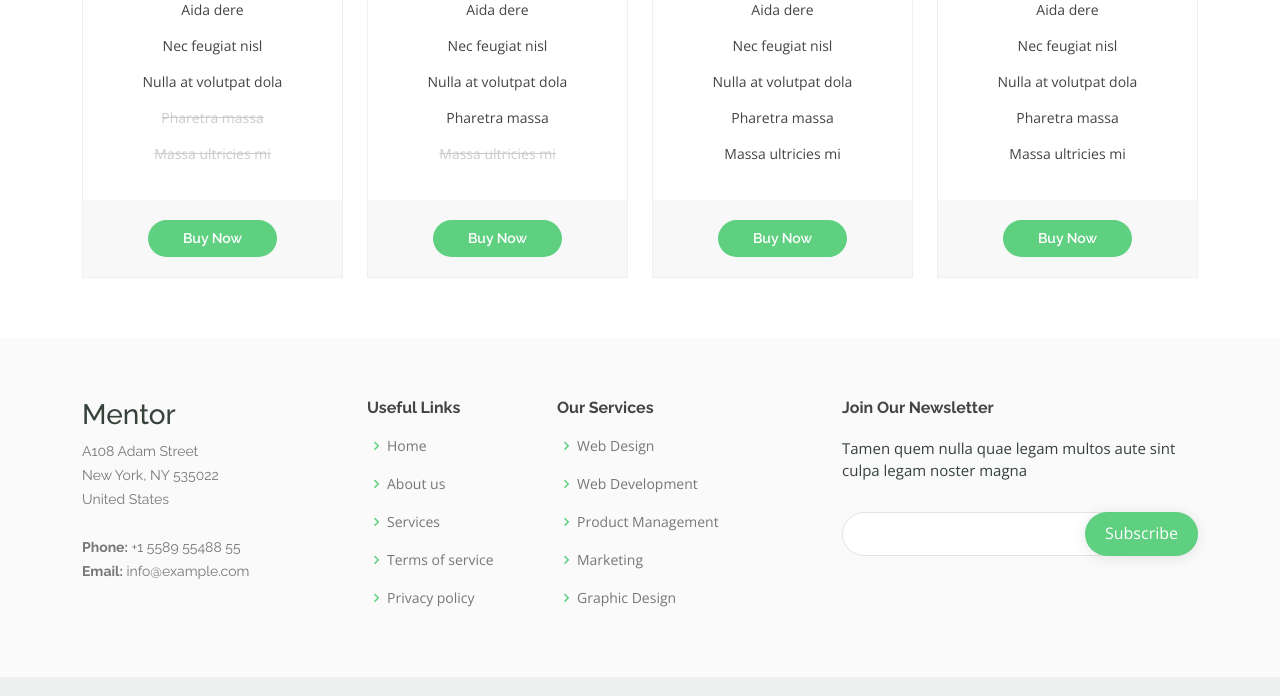
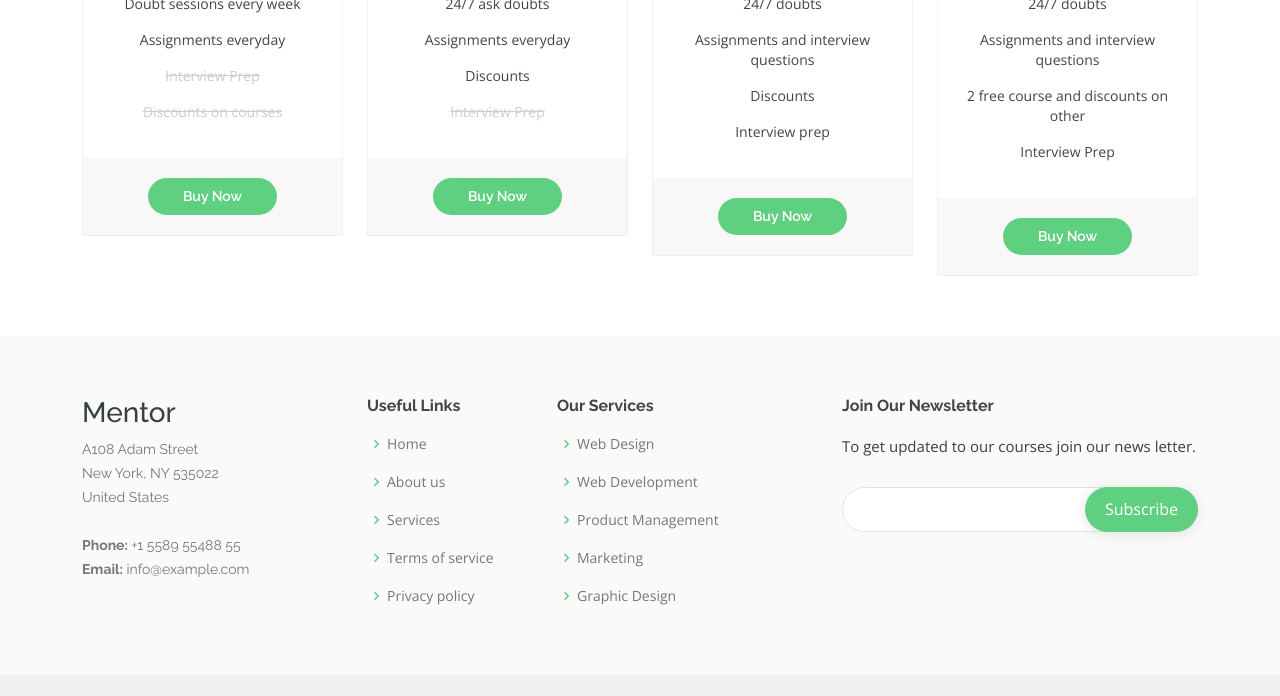
Before and after one commit to shubhp95/final_project_frt, a plain HTML site: page pricing.html in a window 1280 px wide. Shown: the part 425-1121 px from the top of the page. Drawn offline with nearby package versions, Linux system fonts and the light colour scheme.

Commit message:
Update pricing.html

```diff
--- a/pricing.html
+++ b/pricing.html
@@ -82,7 +82,6 @@
     <div class="breadcrumbs" data-aos="fade-in">
       <div class="container">
         <h2>Pricing</h2>
-        <p>Est dolorum ut non facere possimus quibusdam eligendi voluptatem. Quia id aut similique quia voluptas sit quaerat debitis. Rerum omnis ipsam aperiam consequatur laboriosam nemo harum praesentium. </p>
       </div>
     </div><!-- End Breadcrumbs -->
 
@@ -97,11 +96,11 @@
               <h3>Free</h3>
               <h4><sup>$</sup>0<span> / month</span></h4>
               <ul>
-                <li>Aida dere</li>
-                <li>Nec feugiat nisl</li>
-                <li>Nulla at volutpat dola</li>
-                <li class="na">Pharetra massa</li>
-                <li class="na">Massa ultricies mi</li>
+                <li>Self Paced courses</li>
+                <li>Doubt sessions every week</li>
+                <li>Assignments everyday</li>
+                <li class="na">Interview Prep</li>
+                <li class="na">Discounts on courses</li>
               </ul>
               <div class="btn-wrap">
                 <a href="#" class="btn-buy">Buy Now</a>
@@ -114,11 +113,11 @@
               <h3>Business</h3>
               <h4><sup>$</sup>19<span> / month</span></h4>
               <ul>
-                <li>Aida dere</li>
-                <li>Nec feugiat nisl</li>
-                <li>Nulla at volutpat dola</li>
-                <li>Pharetra massa</li>
-                <li class="na">Massa ultricies mi</li>
+                <li>Self Paced course</li>
+                <li>24/7 ask doubts </li>
+                <li>Assignments everyday</li>
+                <li>Discounts</li>
+                <li class="na">Interview Prep</li>
               </ul>
               <div class="btn-wrap">
                 <a href="#" class="btn-buy">Buy Now</a>
@@ -131,11 +130,11 @@
               <h3>Developer</h3>
               <h4><sup>$</sup>29<span> / month</span></h4>
               <ul>
-                <li>Aida dere</li>
-                <li>Nec feugiat nisl</li>
-                <li>Nulla at volutpat dola</li>
-                <li>Pharetra massa</li>
-                <li>Massa ultricies mi</li>
+                <li>Live Classes</li>
+                <li>24/7 doubts</li>
+                <li>Assignments and interview questions</li>
+                <li>Discounts</li>
+                <li>Interview prep</li>
               </ul>
               <div class="btn-wrap">
                 <a href="#" class="btn-buy">Buy Now</a>
@@ -149,11 +148,11 @@
               <h3>Ultimate</h3>
               <h4><sup>$</sup>49<span> / month</span></h4>
               <ul>
-                <li>Aida dere</li>
-                <li>Nec feugiat nisl</li>
-                <li>Nulla at volutpat dola</li>
-                <li>Pharetra massa</li>
-                <li>Massa ultricies mi</li>
+                <li>Live classes</li>
+                <li>24/7 doubts</li>
+                <li>Assignments and interview questions</li>
+                <li>2 free course and discounts on other</li>
+                <li>Interview Prep</li>
               </ul>
               <div class="btn-wrap">
                 <a href="#" class="btn-buy">Buy Now</a>
@@ -210,7 +209,7 @@
 
           <div class="col-lg-4 col-md-6 footer-newsletter">
             <h4>Join Our Newsletter</h4>
-            <p>Tamen quem nulla quae legam multos aute sint culpa legam noster magna</p>
+            <p>To get updated to our courses join our news letter.</p>
             <form action="" method="post">
               <input type="email" name="email"><input type="submit" value="Subscribe">
             </form>
```
